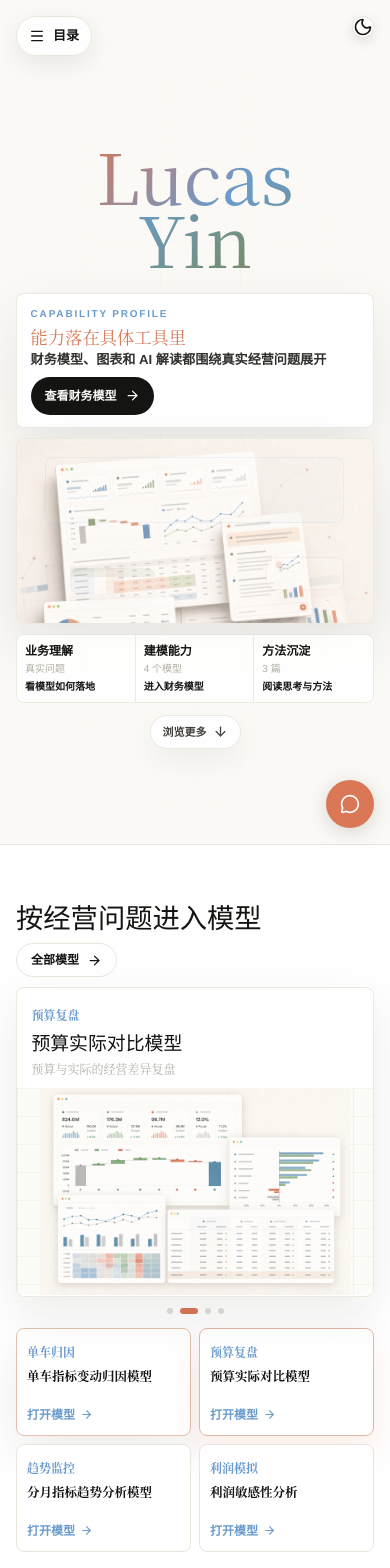
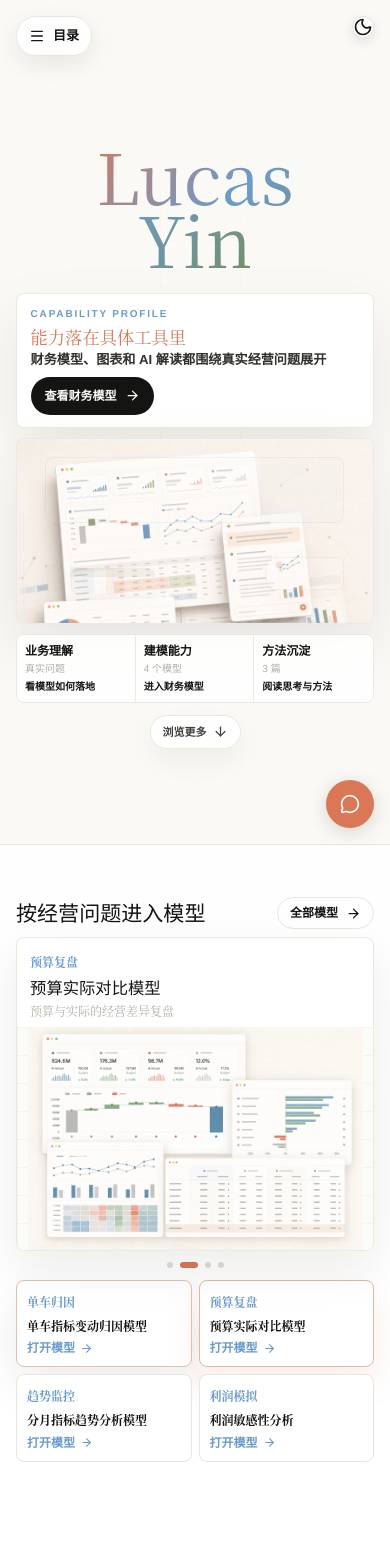
Before and after one commit to yinpengtao2002-ai/yinpengtao2002-ai.github.io, a Next.js app: page / in a window 390 px wide. Shown: the top 1568 px of the page. Built offline with nearby package versions, Linux system fonts and the light colour scheme.

Commit message:
Refine homepage finance model layout

```diff
--- a/src/app/globals.css
+++ b/src/app/globals.css
@@ -558,8 +558,9 @@ h6 {
 
 .home-finance-showcase {
   display: grid;
-  grid-template-columns: minmax(0, 1.05fr) minmax(320px, 0.95fr);
-  gap: 14px;
+  align-items: stretch;
+  grid-template-columns: minmax(0, 0.96fr) minmax(360px, 1.04fr);
+  gap: 12px;
 }
 
 .home-finance-mobile-carousel {
@@ -597,6 +598,8 @@ h6 {
 }
 
 .home-finance-stage-motion {
+  display: grid;
+  grid-template-rows: auto 1fr;
   min-height: 100%;
   animation: home-finance-stage-enter 0.34s cubic-bezier(0.22, 1, 0.36, 1) both;
 }
@@ -667,7 +670,7 @@ h6 {
 .home-finance-switcher {
   display: grid;
   grid-template-columns: repeat(2, minmax(0, 1fr));
-  gap: 10px;
+  gap: 12px;
 }
 
 .home-finance-switch-card {
@@ -676,7 +679,7 @@ h6 {
   min-height: 0;
 }
 
-.home-finance-switch-card .finance-model-preview {
+.home-finance-switch-card .finance-model-preview.compact {
   aspect-ratio: 1.5;
   transition: transform 0.34s cubic-bezier(0.22, 1, 0.36, 1);
 }
@@ -1443,24 +1446,26 @@ h6 {
   }
 
   .home-finance-showcase {
-    grid-template-columns: minmax(0, 1fr) minmax(320px, 0.9fr);
+    grid-template-columns: minmax(0, 0.96fr) minmax(340px, 1.04fr);
     gap: 10px;
-    max-height: calc(100dvh - 140px);
+    max-height: calc(100dvh - 132px);
   }
 
   .home-finance-stage,
   .home-finance-switcher {
-    height: min(420px, calc(100dvh - 150px));
-  }
-
-  .home-finance-stage {
+    height: 100%;
+    min-height: 0;
+  }
+
+  .home-finance-stage-motion {
     display: grid;
     grid-template-rows: auto minmax(0, 1fr);
+    height: 100%;
     min-height: 0;
   }
 
   .home-finance-stage-copy {
-    padding: 0.66rem 0.85rem;
+    padding: 0.7rem 0.86rem 0.72rem;
   }
 
   .home-finance-category,
@@ -1488,8 +1493,7 @@ h6 {
   }
 
   .home-finance-point-row {
-    gap: 5px;
-    margin-bottom: 7px;
+    display: none;
   }
 
   .home-finance-point-row span {
@@ -1502,11 +1506,9 @@ h6 {
   }
 
   .home-finance-stage .finance-model-preview {
-    height: 100%;
-    min-height: 0;
+    aspect-ratio: 1.5;
     border-top: 1px solid var(--border);
     border-bottom: 0;
-    aspect-ratio: auto;
   }
 
   .home-finance-switcher {
@@ -1514,23 +1516,33 @@ h6 {
     gap: 8px;
   }
 
-  .home-finance-switch-card .finance-model-preview {
-    aspect-ratio: 1.95;
+  .home-finance-switcher {
+    grid-template-rows: repeat(2, minmax(0, 1fr));
+  }
+
+  .home-finance-switch-card {
+    display: grid;
+    grid-template-rows: minmax(0, 1fr) auto;
+    min-height: 0;
+  }
+
+  .home-finance-switch-card .finance-model-preview.compact {
+    aspect-ratio: 1.72;
   }
 
   .home-finance-switch-copy {
-    padding: 7px 9px;
+    padding: 7px 9px 8px;
   }
 
   .home-finance-switch-copy strong {
-    font-size: 12px;
+    font-size: 11.5px;
     line-height: 1.3;
     margin-top: 4px;
   }
 
   .home-finance-switch-open {
     font-size: 10.5px;
-    margin-top: 5px;
+    margin-top: 4px;
   }
 
   .home-section {
@@ -1743,10 +1755,15 @@ h6 {
   }
 
   .home-finance-header {
-    align-items: flex-start;
-    flex-direction: column;
-    gap: 0.55rem;
-    margin-bottom: 10px;
+    align-items: center;
+    flex-direction: row;
+    justify-content: space-between;
+    gap: 0.75rem;
+    margin-bottom: 8px;
+  }
+
+  .home-finance-header > div {
+    min-width: 0;
   }
 
   .home-finance-kicker,
@@ -1755,19 +1772,21 @@ h6 {
   }
 
   .home-finance-title {
-    font-size: clamp(1.55rem, 7vw, 1.92rem);
+    font-size: clamp(1.2rem, 5.4vw, 1.46rem);
     margin-bottom: 0;
   }
 
   .home-finance-library-link {
-    min-height: 34px;
+    flex: 0 0 auto;
+    min-height: 32px;
     font-size: 12px;
+    padding-inline: 12px;
   }
 
   .home-finance-showcase {
     display: flex;
     flex-direction: column;
-    gap: 10px;
+    gap: 8px;
     min-height: 0;
   }
 
@@ -1803,14 +1822,14 @@ h6 {
   }
 
   .home-finance-mobile-copy {
-    padding: 0.86rem 0.9rem 0.68rem;
+    padding: 0.68rem 0.82rem 0.5rem;
   }
 
   .home-finance-mobile-copy h3 {
     color: var(--foreground);
-    font-size: 1.18rem;
+    font-size: 1.02rem;
     line-height: 1.24;
-    margin: 6px 0 5px;
+    margin: 5px 0 4px;
   }
 
   .home-finance-mobile-copy p {
@@ -1824,7 +1843,7 @@ h6 {
   }
 
   .home-finance-mobile-slide .finance-model-preview {
-    aspect-ratio: 1.72;
+    aspect-ratio: 1.6;
     border-bottom: 0;
   }
 
@@ -1834,7 +1853,7 @@ h6 {
     justify-content: center;
     gap: 7px;
     min-height: 14px;
-    margin-top: -3px;
+    margin-top: -1px;
   }
 
   .home-finance-mobile-dots button {
@@ -1909,7 +1928,7 @@ h6 {
   .home-finance-switcher {
     display: grid;
     grid-template-columns: repeat(2, minmax(0, 1fr));
-    gap: 8px;
+    gap: 7px;
     margin-inline: 0;
     overflow: visible;
     padding: 0;
@@ -1920,7 +1939,7 @@ h6 {
   }
 
   .home-finance-switch-card {
-    min-height: 88px;
+    min-height: 72px;
   }
 
   .home-finance-switch-card.is-mobile-current {
@@ -1933,21 +1952,21 @@ h6 {
   }
 
   .home-finance-switch-copy {
-    padding: 10px;
+    padding: 8px 10px;
   }
 
   .home-finance-switch-copy strong {
     display: -webkit-box;
-    min-height: 32px;
-    font-size: 12.5px;
+    min-height: 0;
+    font-size: 12px;
     -webkit-box-orient: vertical;
-    -webkit-line-clamp: 2;
+    -webkit-line-clamp: 1;
     overflow: hidden;
   }
 
   .home-finance-switch-open {
     font-size: 11px;
-    margin-top: 6px;
+    margin-top: 4px;
   }
 
   .home-section {
@@ -1960,8 +1979,8 @@ h6 {
     height: 100svh;
     min-height: 100svh;
     overflow: hidden;
-    padding-top: clamp(3.35rem, 7svh, 3.9rem);
-    padding-bottom: 0.95rem;
+    padding-top: clamp(3.1rem, 6.2svh, 3.6rem);
+    padding-bottom: 0.85rem;
   }
 
   .home-section.home-finance-section {
```
Also changed, not shown: 1 other file (tests, documents, lock files or other folders).
